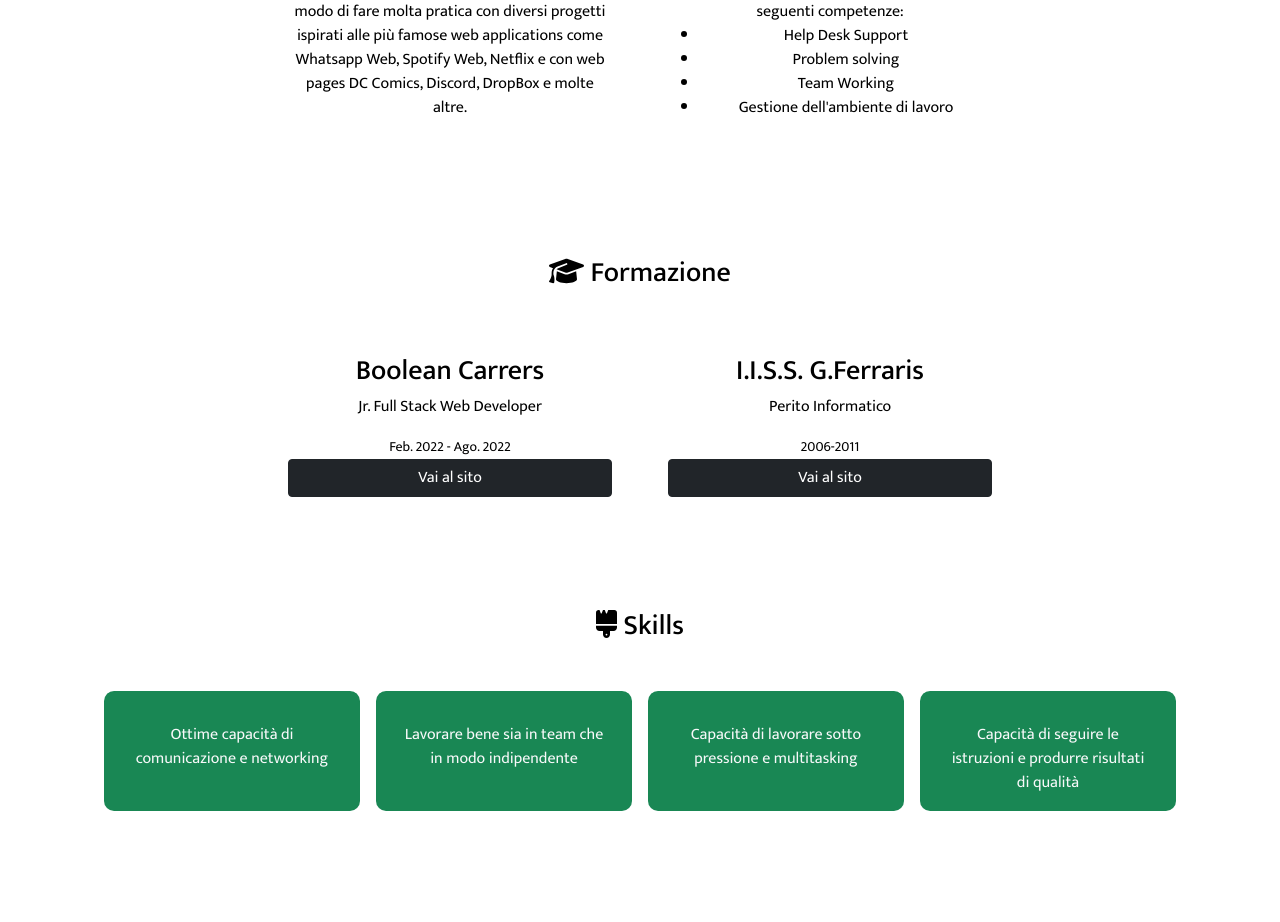
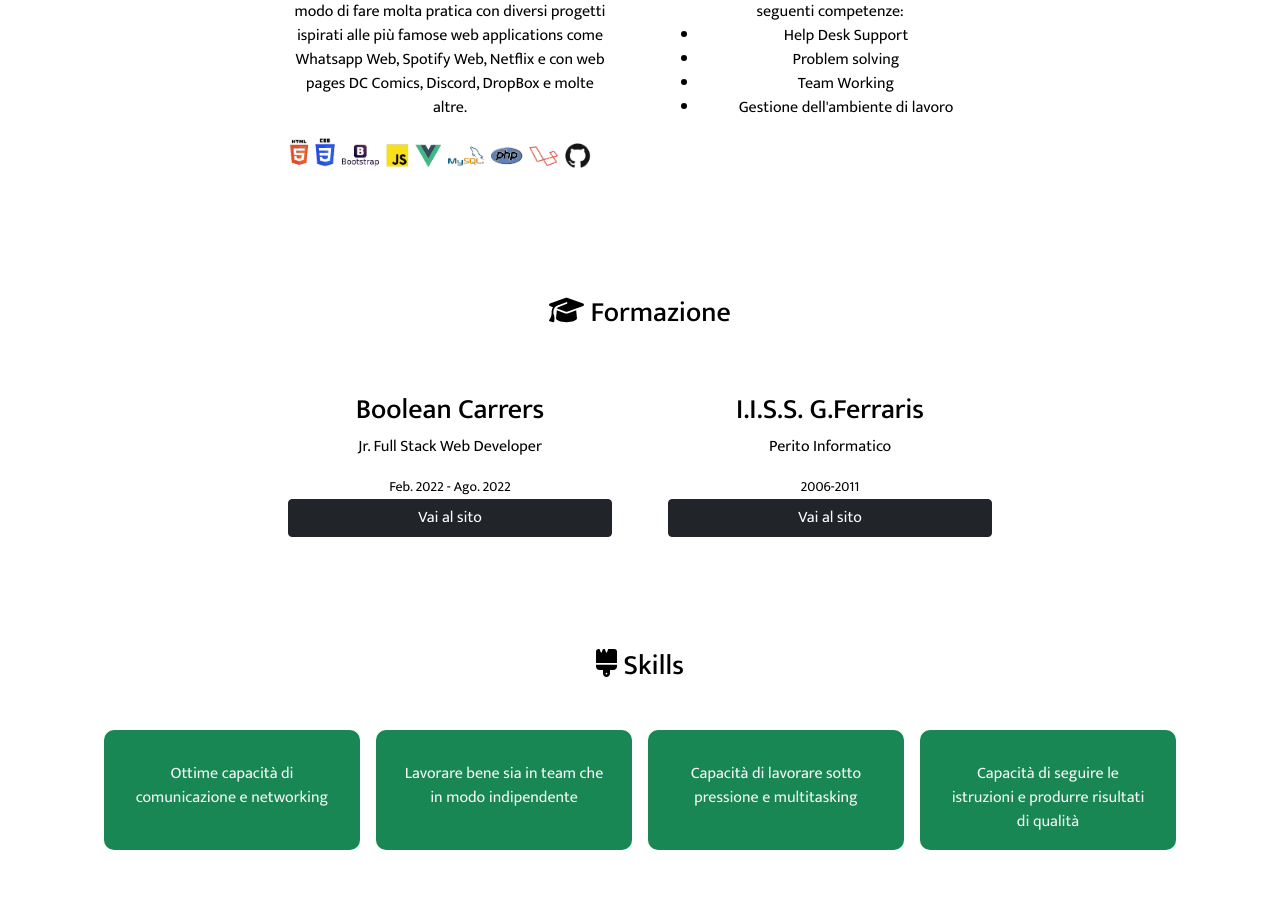
Before and after one commit to nicolas-dp/port_nicolas, a Vue app: page / in a window 1280 px wide. Shown: the part 1340-2262 px from the top of the page. Built offline with nearby package versions, Linux system fonts and the light colour scheme.

Commit message:
Add img linguaggi di programmazione

```diff
--- a/src/components/MainComponent.vue
+++ b/src/components/MainComponent.vue
@@ -57,6 +57,7 @@
                   web pages DC Comics, Discord, DropBox e molte altre.
                 </p>
               </div>
+              <img src="@/assets/img/code.png" alt="linguaggi img" class="img-fluid">
             </div>
           </div>
 
```
Also changed, not shown: src/assets/img/code.png (added).
